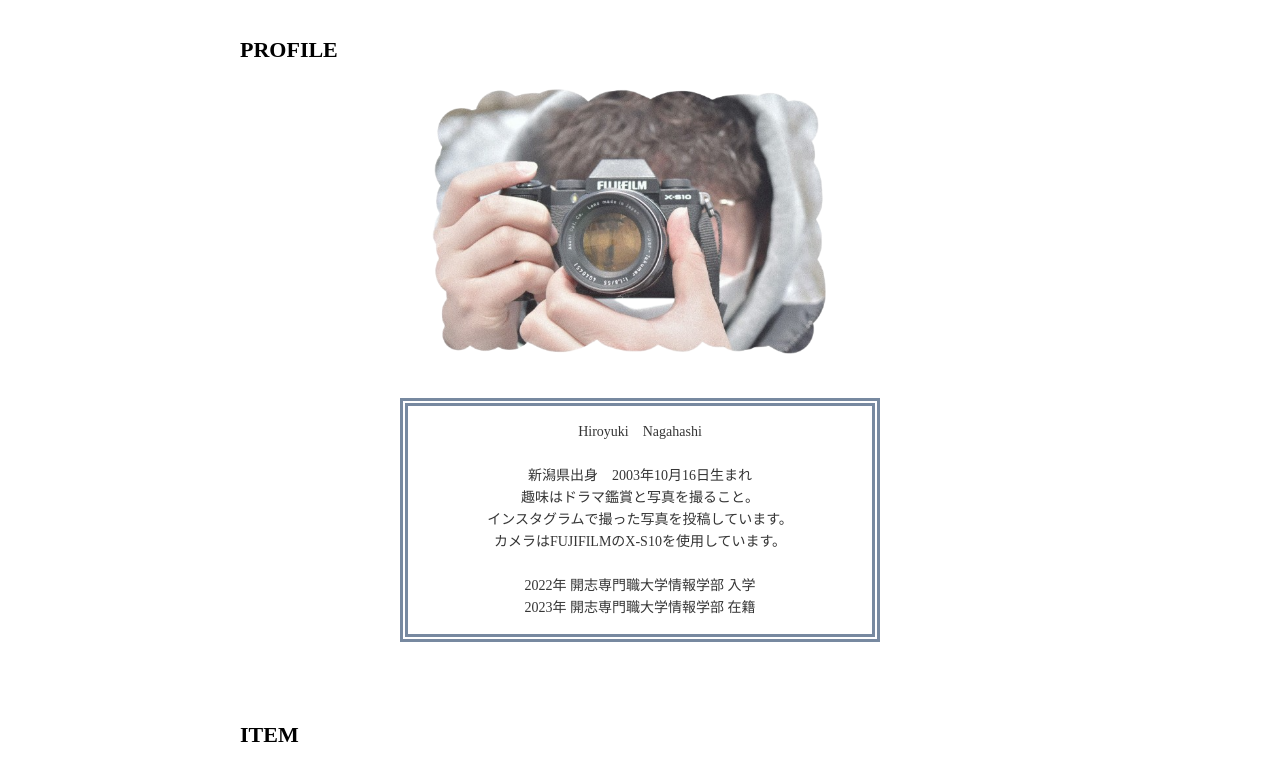
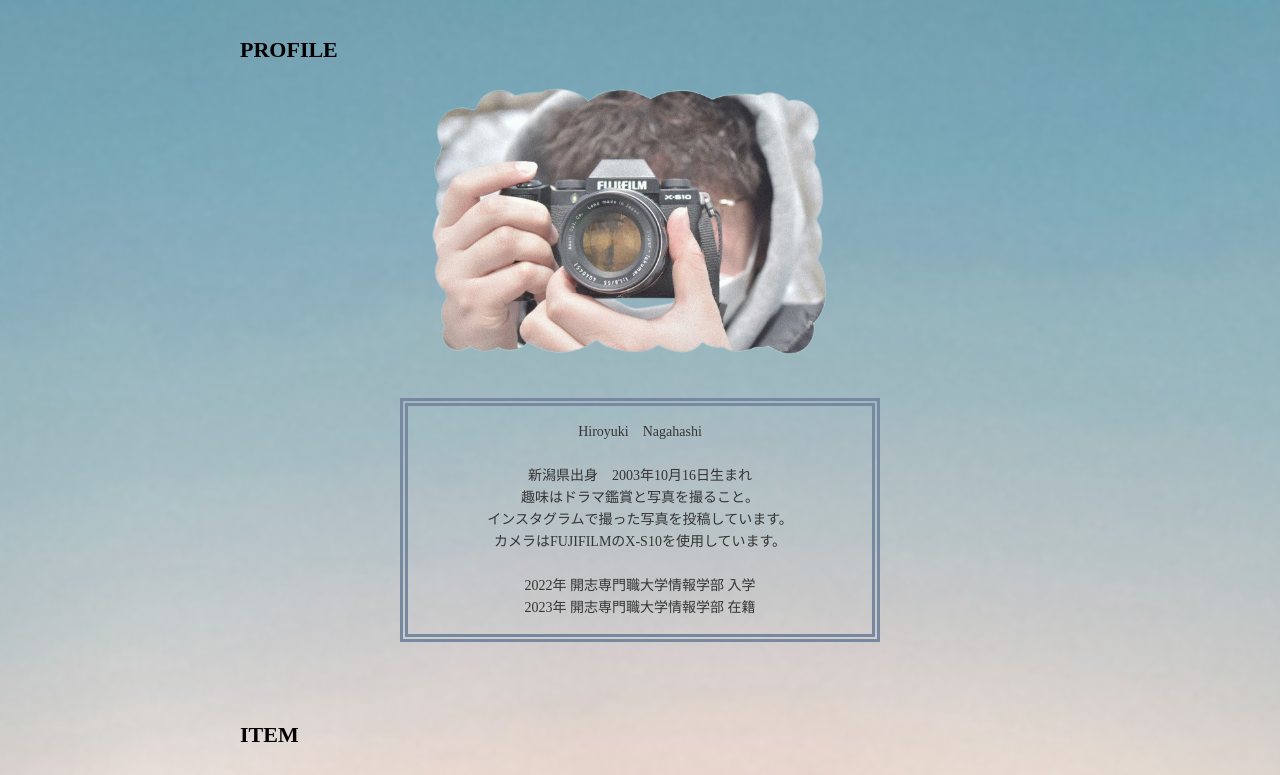
Before and after one commit to nagahashi1016/WEBSITE.github.io, a plain HTML site: page index.html in a window 1280 px wide. Shown: the part 81-856 px from the top of the page. Drawn offline with Linux system fonts and the light colour scheme.

Commit message:
Update style.css

```diff
--- a/style.css
+++ b/style.css
@@ -7,7 +7,7 @@
     position: relative;
     width: 100%;
     min-height: 100vh;
-    background: url(../images/haikei.jpg)
+    background: url(haikei.jpg)
     center / cover;
     z-index: 0;
     overflow: hidden;
```
